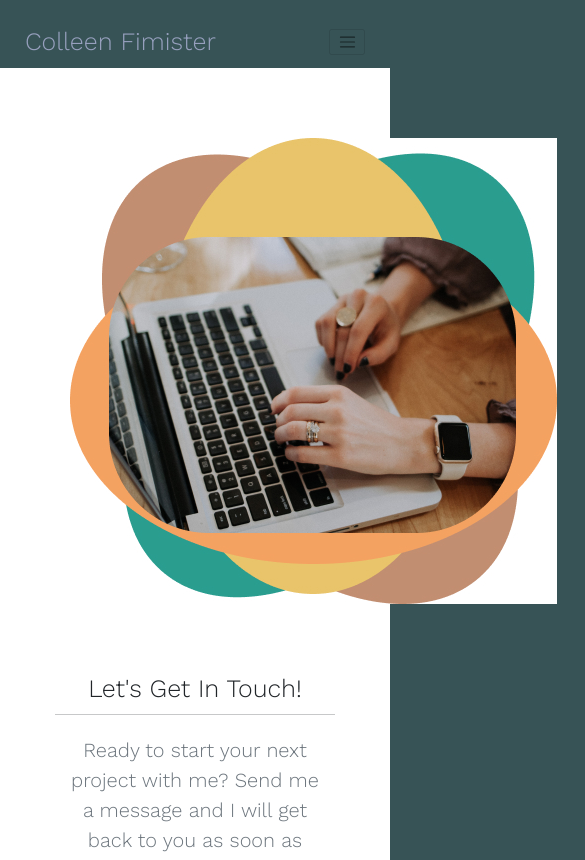
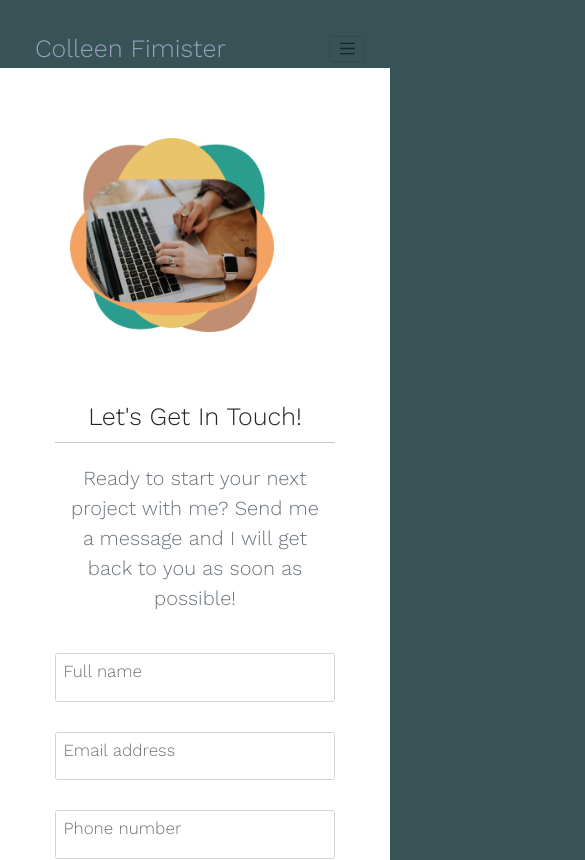
Before and after one commit to carlincb/react-portfolio, a React (Create React App) app: page /Contact in a window 390 px wide. Shown: the top 860 px of the page, 585 px wide, since content can reach past the window. Built offline with nearby package versions, Linux system fonts and the light colour scheme; some icons are missing; a web font is replaced by a local one.

Commit message:
More debugging.

```diff
--- a/src/components/header/Header.js
+++ b/src/components/header/Header.js
@@ -1,7 +1,7 @@
 import Navigation from '../navigation/Navigation';
 
 function Header() {
-  return <div>
+  return <div className="headerDiv">
     < Navigation />
   </div>;
 }
--- a/src/components/navigation/navigation.css
+++ b/src/components/navigation/navigation.css
@@ -22,7 +22,7 @@
   margin: 1rem !important;
 }
 .selected-nav {
-  color: var(--light) !important;
+  color: var(--accent);
 }
 .navLink,
 .homeNav {
@@ -30,11 +30,10 @@
 }
 
 .navLink:hover {
-  color: var(--light) !important;
+  color: var(--accent);
 }
 
-.nav-item {
+.nav-item,
+.homeNav {
   padding: 1rem;
-  background-color: rgba(55, 84, 86, 0.68);
-  border-radius: .5rem;
 }
--- a/src/components/project/project.css
+++ b/src/components/project/project.css
@@ -43,6 +43,7 @@
   margin: 1rem 0;
   font-weight: normal;
 }
+
 @media only screen and (max-width: 994px) {
   .card {
     width: 85%;
--- a/src/pages/about/about.css
+++ b/src/pages/about/about.css
@@ -47,3 +47,8 @@
     transform: translateY(-200px);
   }
 }
+@media only screen and (max-width: 1186px) {
+  .clearfix img {
+    width: 85%;
+  }
+}
```
Also changed, not shown: src/components/header/header.css (added), 1 other file (tests, documents, lock files or other folders).
